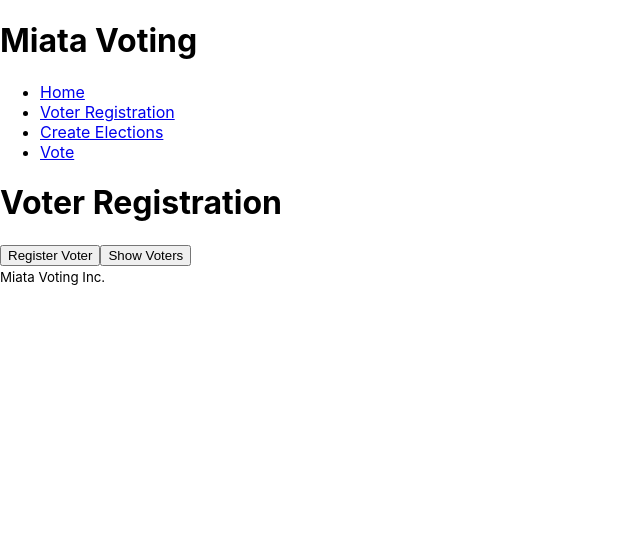
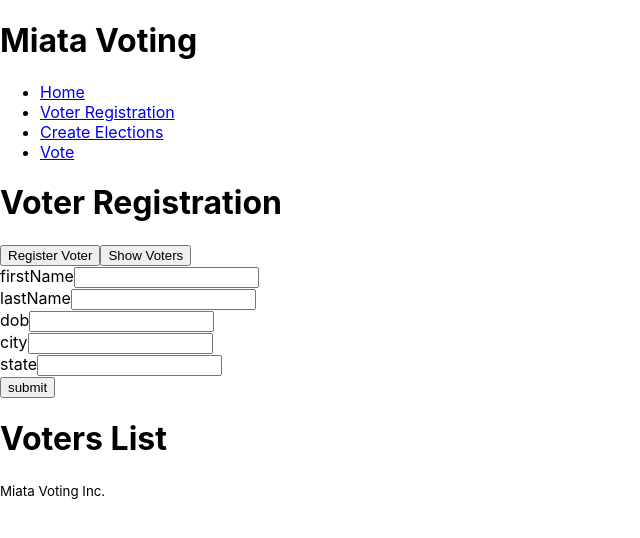
Before and after one commit to srinivaskommu/miata-voting, a React (Create React App) app: page /voter-registration in a window 1280 px wide. Shown: the top 538 px of the page, without its empty margins (0-640 px from the left). Built offline with nearby package versions, Linux system fonts and the light colour scheme.

Commit message:
actions, containers etc

```diff
--- /dev/null
+++ b/src/actions/voterRegistrationActions.ts
@@ -0,0 +1 @@
+import { Action, AnyAction, Dispatch } from "redux";
--- a/src/components/VoterRegistration.tsx
+++ b/src/components/VoterRegistration.tsx
@@ -8,14 +8,14 @@ export type VoterRegistrationProps = {
   headerText?: string;
 };
 
-export function VoterRegistration() {
+export function VoterRegistration(props:VoterRegistrationProps) {
 
   const registerVoter = () => {
-    return <VoterRegistrationForm></VoterRegistrationForm>;
+    let b =  1;
   };
 
   const showVoters = () => {
-    return <VoterTable></VoterTable>
+    let c = 1;
   };
 
   return (
@@ -26,6 +26,10 @@ export function VoterRegistration() {
     <body>
       <button onClick={registerVoter}>Register Voter</button>
       <button onClick={showVoters}>Show Voters</button>
+
+      <VoterRegistrationForm></VoterRegistrationForm>
+      <VoterTable></VoterTable>
+
     </body>
     </>
   );
```
Also changed, not shown: src/reducers/voterRegistrationToolReducers.ts (added), src/stores/miataToolStore.ts (added).
